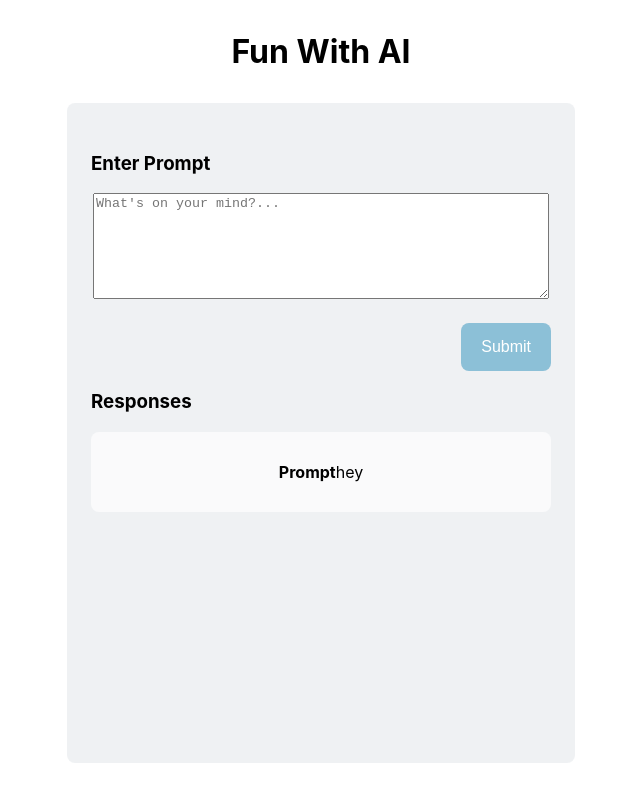
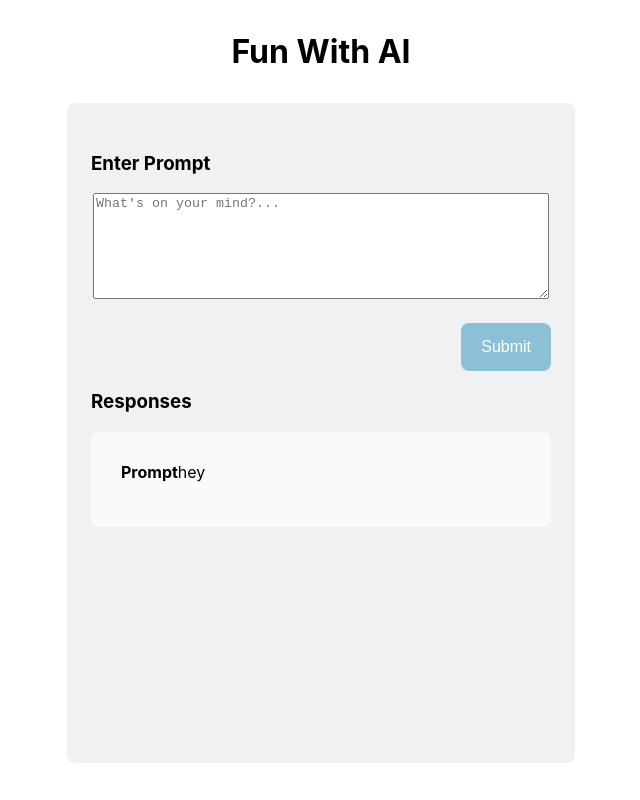
Before and after one commit to Sasu-Osayande/Fun-With-AI, a React (Create React App) app in the folder client/: page / in a window 1280 px wide. Shown: the whole page, without its empty margins (319-959 px from the left). Built offline with nearby package versions, Linux system fonts and the light colour scheme.

Commit message:
Add styling for container

```diff
--- a/client/src/App.css
+++ b/client/src/App.css
@@ -41,7 +41,9 @@ button {
 
 .response-container {
   display: flex;
-  justify-content: center;
+  justify-content: flex-start;
+  text-align: start;
+  flex-direction: column;
   background: rgba(255, 255, 255, 0.68);
   border-radius: 8px;
   padding: 30px;
@@ -57,4 +59,5 @@ button {
 .prompt-value {
   display: flex;
   justify-content: flex-start;
+  margin-bottom: 15px;
 }
```
